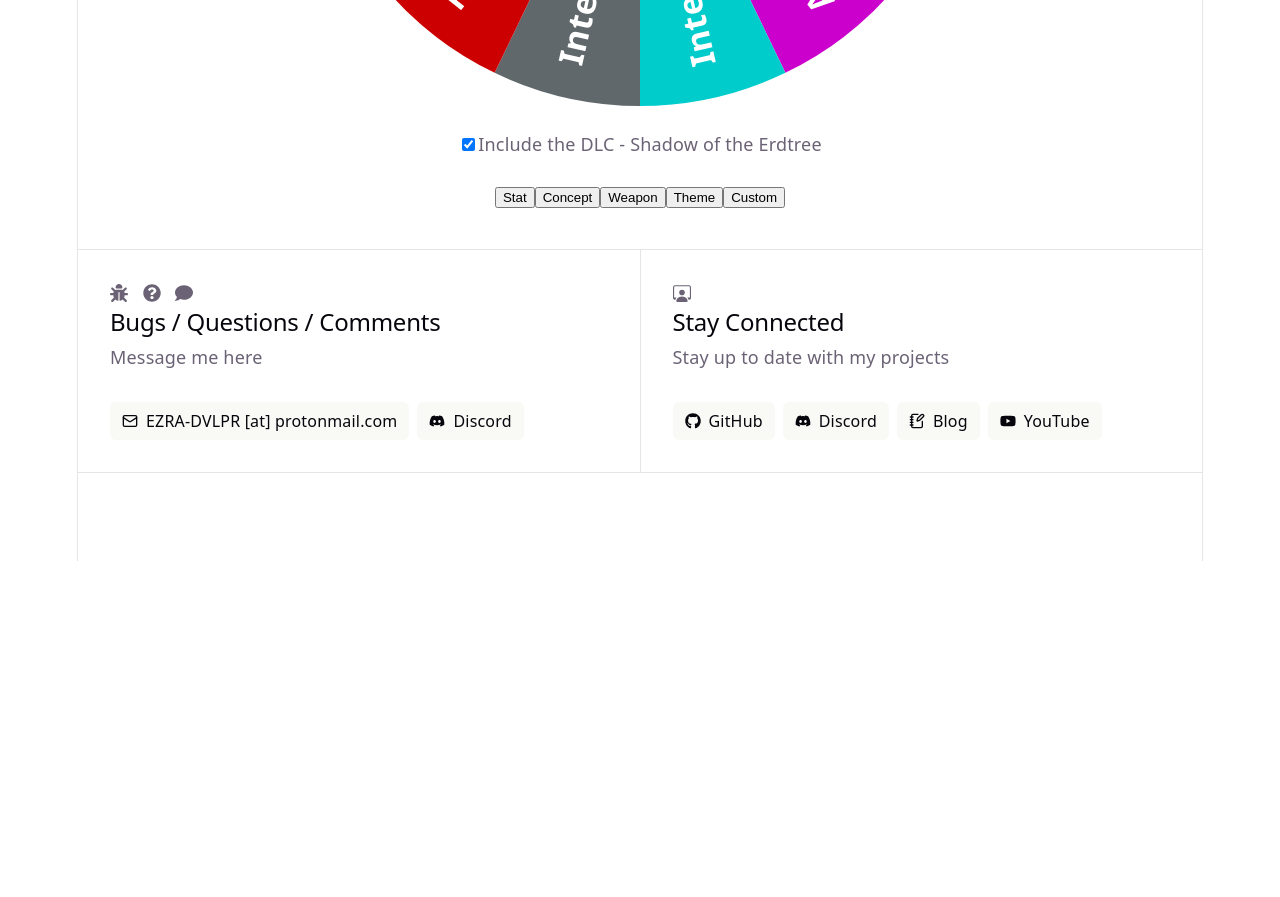
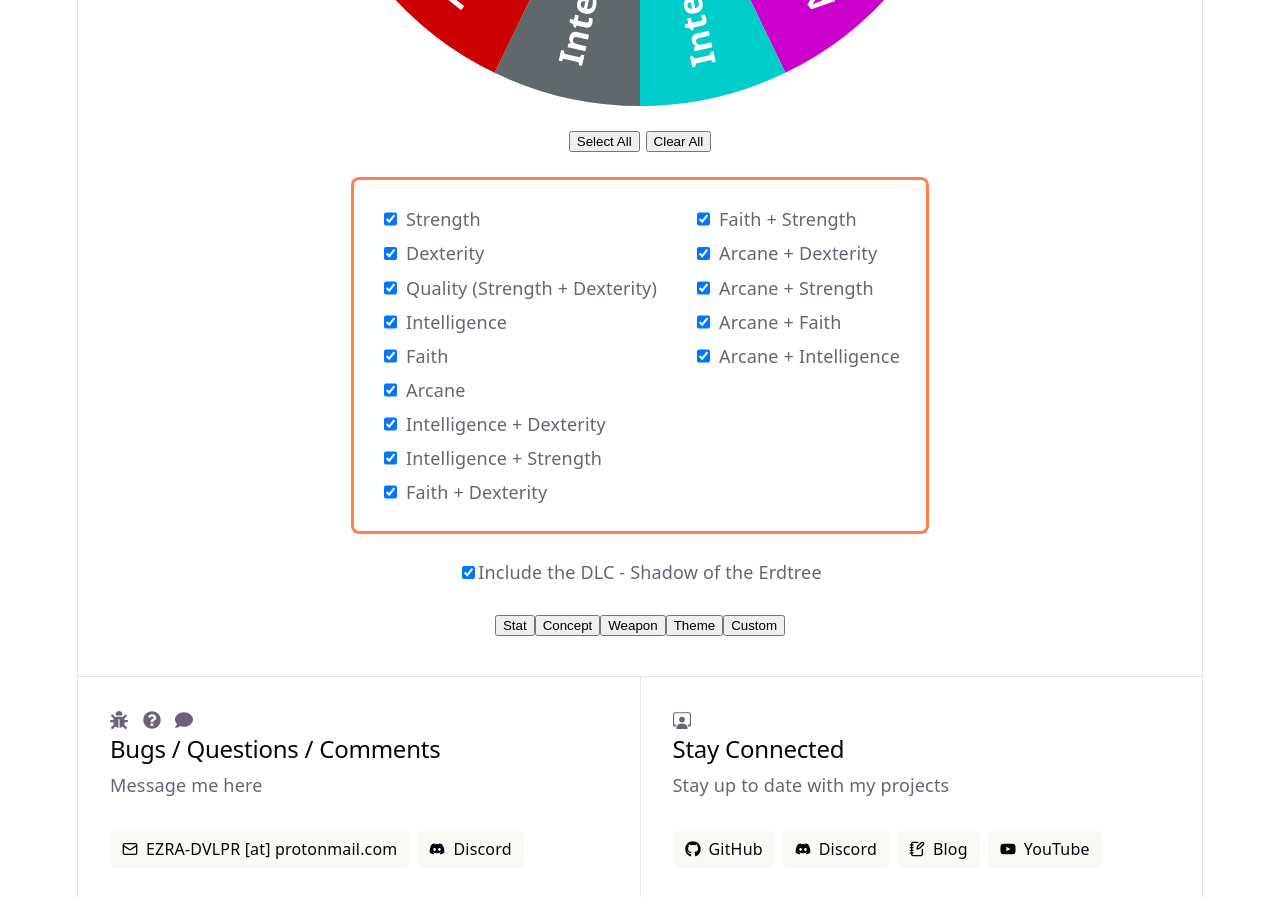
Before and after one commit to EZRA-DVLPR/TarnishedWheel, a React (Vite) app: page / in a window 1280 px wide. Shown: the part 980-1877 px from the top of the page. Before the commit the page ends 1541 px from the top, so only its background shows below. Built offline with nearby package versions, Linux system fonts and the light colour scheme.

Commit message:
made my own implementation of the wheel work with the given data. Still needs fixing, but otherwise is good

```diff
--- a/package.json
+++ b/package.json
@@ -12,8 +12,7 @@
   "dependencies": {
     "react": "^19.3.1",
     "react-dom": "^19.3.1",
-    "react-icons": "^5.7.0",
-    "spin-wheel-game": "^1.4.0"
+    "react-icons": "^5.7.0"
   },
   "devDependencies": {
     "@eslint/js": "^10.0.1",
--- a/src/App.tsx
+++ b/src/App.tsx
@@ -36,6 +36,14 @@ type Slice = {
 	segColor: string;
 };
 
+interface Label {
+	label: string;
+}
+
+interface Data {
+	items: Label[];
+}
+
 //localstorage handling of [value, setValue] paired React State Hooks
 const useLocalStorage = (storageKey, fallbackState) => {
 	//creation of value and setting of value with localstorage
@@ -55,6 +63,7 @@ function App() {
 	//modWheel is the wheel that gets displayed on screen after selection from the user
 	//the data inside will be rewritten, so it is initialized to an empty slice []
 	let modWheel: Slice[] = [];
+	let myWheel: Data = { items: [] };
 
 	//INFO: these hooks matter in persistent sessions
 
@@ -147,11 +156,51 @@ function App() {
 		}
 	}
 
+	function fillSelectedData(selectedWheel, selData) {
+		switch (selectedWheel) {
+			case "Stat": {
+				selData.items = StatData.items;
+				break;
+			}
+			case "Concept": {
+				selData.items = ConceptData.items;
+				break;
+			}
+			case "Weapon": {
+				selData.items = WeaponData.items;
+				break;
+			}
+			case "Theme": {
+				selData.items = ThemeData.items;
+				break;
+			}
+			case "Custom": {
+				//INFO:we want to re-create the syntax of the JSON with the custom data
+				//"items": [
+				//{"label": userWheelData[0]},
+				//{"label": userWheelData[1]},
+				//...
+				//]
+				selData.items = userWheelData.map((value) => ({ label: value }));
+				break;
+			}
+			default: {
+				console.log("Error on selecting wheel - Undefined wheel caught");
+				console.log(selectedWheel);
+				break;
+			}
+		}
+	}
+
 	//the wheel that will be modified and displayed
 	const selWheel: Slice[] = [];
 
 	//reflect changes to selectedWheel
 	const displaySelectedWheel = fillSelectedWheel(selectedWheel, selWheel);
+
+	const selData: Data = { items: [] };
+
+	const displaySelectedData = fillSelectedData(selectedWheel, selData);
 
 	//displays the wheel and checkbox based on the given wheel data
 	function SliceList({ segments }: { segments: Slice[] }) {
@@ -234,6 +283,82 @@ function App() {
 		);
 	}
 
+	//takes the given data and sanitizes it for display
+	function DrawWheel({ data }: Data) {
+		//holds record of display state for the given slice[]
+		const [checked, setChecked] = useState<Record<string, boolean>>(() =>
+			Object.fromEntries(data.items.map((item) => [item.label, true])),
+		);
+		//BUG: DLC stuff not working
+
+		//flips bool for the given segmentText
+		const toggle = (name: string) => {
+			setChecked((prev) => ({ ...prev, [name]: !prev[name] }));
+		};
+
+		//toggles all true
+		const selectAll = () => {
+			setChecked(
+				Object.fromEntries(data.items.map((item) => [item.label, true])),
+			);
+		};
+
+		//toggles all false
+		const selectNone = () => {
+			setChecked({});
+		};
+
+		//update myWheel to match always those that are checked
+		myWheel = data.items.filter((item) => checked[item.label]);
+
+		return (
+			<>
+				<Wheel data={myWheel} />
+				<div id="wheelbox-buttons">
+					<button type="button" onClick={selectAll}>
+						Select All
+					</button>
+					<button type="button" onClick={selectNone}>
+						Clear All
+					</button>
+				</div>
+				{selectedWheel === "Custom" ? (
+					<div>
+						<input
+							type="checkbox"
+							id="deletionMode"
+							checked={deletionMode}
+							onChange={(e) => setDeletionMode(e.target.checked)}
+						/>
+						<label htmlFor="deletionMode">Deletion Mode</label>
+					</div>
+				) : null}
+				<div id="wheelbox">
+					{data.items.map((item, index) => (
+						<label key={item.label} id="wheelbox-item">
+							<input
+								type="checkbox"
+								checked={!!checked[item.label]}
+								onChange={() => toggle(item.label)}
+							/>
+							{item.label}
+							{/*INFO: Only display the delete button when the custom wheel is selected*/}
+							{selectedWheel === "Custom" && deletionMode ? (
+								<button
+									id="wheelbox-delete"
+									type="button"
+									onClick={() => removeAt(index)}
+								>
+									x
+								</button>
+							) : null}
+						</label>
+					))}
+				</div>
+			</>
+		);
+	}
+
 	return (
 		<>
 			<section id="spacer" />
@@ -241,8 +366,7 @@ function App() {
 			<Header />
 
 			<section id="center">
-				<Wheel data={StatData} />
-
+				<DrawWheel key={`${selectedWheel}-2`} data={selData} />
 				{/*TODO: I am curious on the UI/UX, since it shifts the stuff down. Fiddle with empty space so that it doesn't move the rest of the data vertically*/}
 				{selectedWheel !== "Custom" ? (
 					<div>
@@ -328,7 +452,7 @@ function App() {
 							Add Custom Wheel Slice
 						</button>
 					</div>
-				) : null}
+				) : null}{" "}
 			</section>
 
 			<Footer />
--- a/src/components/Wheel.tsx
+++ b/src/components/Wheel.tsx
@@ -1,9 +1,4 @@
 import { useState } from "react";
-
-import StatData from "../data/StatBuilds.json";
-import WeaponData from "../data/WeaponBuilds.json";
-import ThemeData from "../data/ThemeBuilds.json";
-import ConceptData from "../data/ConceptBuilds.json";
 
 //INFO: list of the first 7 non-black ANSI colors
 //see: https://en.wikipedia.org/wiki/ANSI_escape_code#8-bit
@@ -39,8 +34,9 @@ interface Data {
 }
 
 function Wheel({ data }: Data) {
+	if (data.length < 2) return;
 	//length of arc that the slice will cover in degrees
-	const sliceAngleLength = 360 / data.items.length;
+	const sliceAngleLength = 360 / data.length;
 
 	const [rotation, setRotation] = useState(0);
 	const [spinning, setSpinning] = useState(false);
@@ -51,7 +47,7 @@ function Wheel({ data }: Data) {
 		const normalized = (360 - (rotation % 360) + sliceAngleLength / 2) % 360;
 
 		//return whatever angle is within the pointed arc
-		return Math.floor(normalized / sliceAngleLength) % data.items.length;
+		return Math.floor(normalized / sliceAngleLength) % data.length;
 	})();
 
 	//spins the svg
@@ -92,7 +88,7 @@ function Wheel({ data }: Data) {
 			{spinning ? (
 				<h1>&nbsp;</h1>
 			) : (
-				<h1 id="wheel-winner">{data.items[winner].label}</h1>
+				<h1 id="wheel-winner">{data[winner].label}</h1>
 			)}
 
 			{/* static pointer at top */}
@@ -110,7 +106,7 @@ function Wheel({ data }: Data) {
 				style={{ transform: `rotate(${rotation}deg)` }}
 			>
 				<title>Wheel</title>
-				{data.items.map((item, index) => {
+				{data.map((item, index) => {
 					//simplifies calcs
 					const r = size / 2;
 
@@ -155,7 +151,7 @@ function Wheel({ data }: Data) {
 								//fill={colors[index % colors.length]}
 								fill={colors2[index % colors.length]}
 								//TODO: needs to be between colors2 and below fill
-								//fill={`hsl(${(index * 360) / data.items.length}, 70%, 60%)`} //fill={colors2[i % colors.length]}
+								//fill={`hsl(${(index * 360) / data.length}, 70%, 60%)`} //fill={colors2[i % colors.length]}
 							/>
 							<text
 								x={lx}
```
Also changed, not shown: 1 other file (tests, documents, lock files or other folders).
